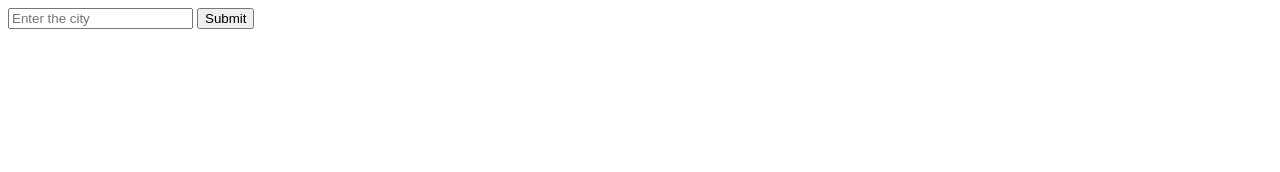
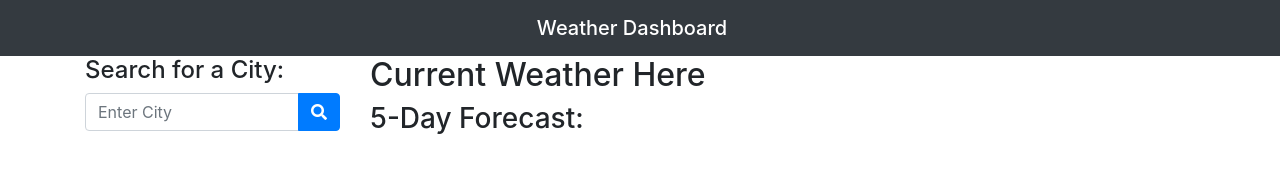
Before and after one commit to CGoddard1/weather-app, a plain HTML site: page index.html in a window 1280 px wide. Drawn offline with nearby package versions, Linux system fonts and the light colour scheme.

Commit message:
redid HTML

```diff
--- a/assets/js/script.js
+++ b/assets/js/script.js
@@ -26,9 +26,12 @@ var button= document.querySelector('.submit');
 
 
 button.addEventListener('click', function(name){
+// fetch('api.openweathermap.org/data/2.5/forecast?lat=40.7143&lon=74.006&appid=63606d5f87fb1ca9e2705345f9cb648e')
 fetch('https://api.openweathermap.org/data/2.5/weather?q='+input.value+'&appid=63606d5f87fb1ca9e2705345f9cb648e')
+// fetch('api.openweathermap.org/data/2.5/forecast?q=London,us&mode=xml&appid=63606d5f87fb1ca9e2705345f9cb648e')
 .then(response => response.json())
 .then(data => {
+    console.log(data);
   var tempValue = data['main']['temp'];
   var nameValue = data['name'];
   var descValue = data['weather'][0]['description'];
@@ -37,6 +40,8 @@ fetch('https://api.openweathermap.org/data/2.5/weather?q='+input.value+'&appid=6
   desc.innerHTML = "Desc - "+descValue;
   temp.innerHTML = "Temp - "+tempValue;
   input.value ="";
+//   Math.round((data.list[i].main.temp - 273.15) * 1.8 + 32) +
+//                 " &#176;F";
 
 })
 
--- a/index.html
+++ b/index.html
@@ -1,33 +1,58 @@
 <!DOCTYPE html>
 <html lang="en">
+
 <head>
-  <meta charset="UTF-8">
-  <meta name="viewport" content="width=device-width, initial-scale=1.0">
-  <meta http-equiv="X-UA-Compatible" content="ie=edge">
-  <title>OpenWeatherMap Api</title>
-  <link rel="stylesheet" href="./assets/css/style.css">
+    <meta charset="UTF-8">
+    <meta name="viewport" content="width=device-width, initial-scale=1.0">
+    <meta http-equiv="X-UA-Compatible" content="ie=edge">
+    <link rel="stylesheet" href="https://stackpath.bootstrapcdn.com/bootstrap/4.3.1/css/bootstrap.min.css"
+        integrity="sha384-ggOyR0iXCbMQv3Xipma34MD+dH/1fQ784/j6cY/iJTQUOhcWr7x9JvoRxT2MZw1T" crossorigin="anonymous">
+    <link rel="stylesheet" href="https://use.fontawesome.com/releases/v5.8.1/css/all.css"
+        integrity="sha384-50oBUHEmvpQ+1lW4y57PTFmhCaXp0ML5d60M1M7uH2+nqUivzIebhndOJK28anvf" crossorigin="anonymous">
+    <link rel="stylesheet" type="text/css" href="./assets/css/style.css">
+    <title>Weather Dashboard</title>
 </head>
+
 <body>
-  <!-- <div class="main">
-    <div class="header">
-      <h1>OpenWeatherMap API</h1>
-      <p>Enter any city name in the input box below to get the data</p>
-    </div> -->
+    <nav class="navbar navbar-dark bg-dark d-flex justify-content-center">
+        <span class="navbar-brand mb-0 h1">Weather Dashboard</span>
+    </nav>
 
-    <div class="input">
-      <input type="text" placeholder="Enter the city" class="input_text">
-      <input type="submit" value="Submit" class="submit">
+    <div class="container">
+        <div class="row">
+            <div class="col-md-3 searchColumn">
+                <form>
+                    <h4>Search for a City:</h4>
+                    <div class="input-group">
+                        <input type="text" class="form-control" id="cityInput" placeholder="Enter City">
+                        <div class="input-group-append">
+                            <button type="submit" id="submitCity" class="btn btn-primary fas fa-search"></button>
+                        </div>
+                    </div>
+                </form>
+
+                <div id="previousSearch" class="btn-group-vertical">
+
+                </div>
+
+            </div>
+
+            <div class="col-md-9">
+                <div id="currentWeather">
+                    <h2>Current Weather Here</h2>
+                </div>
+                <div>
+                    <h3>5-Day Forecast:</h3>
+                    <div class="row" id="weatherForecast">
+
+                    </div>
+                </div>
+            </div>
+        </div>
     </div>
-  </div>
 
-  <div class="container">
-    <div class="card">
-      <h1 class="name" id="name"></h1>
-      <p class="temp"></p>
-      <p class="clouds"></p>
-      <p class="desc"></p>
-    </div>
-  </div>
-<script src="./assets/js/script.js"></script>
+    <script src="https://cdnjs.cloudflare.com/ajax/libs/jquery/3.2.1/jquery.min.js"></script>
+    <script src="./assets/js/script.js"></script>
 </body>
+
 </html>
```
